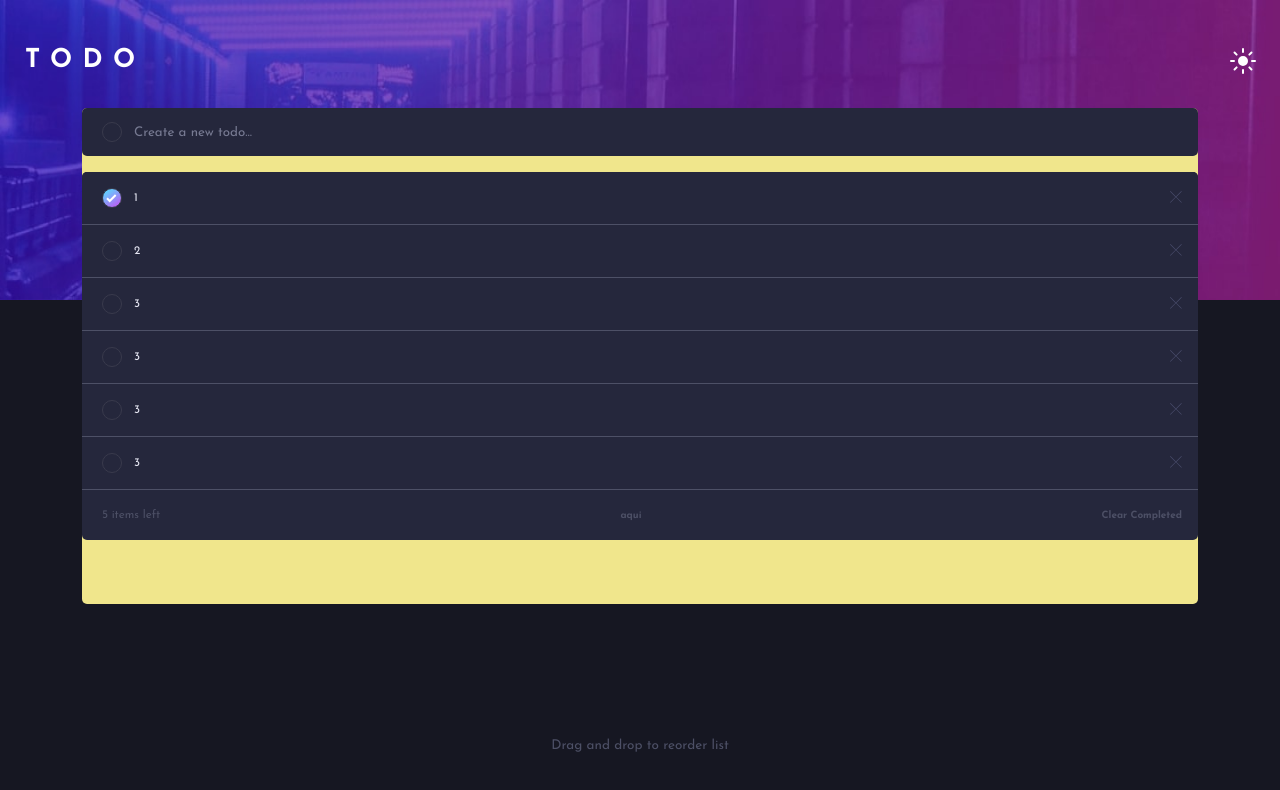
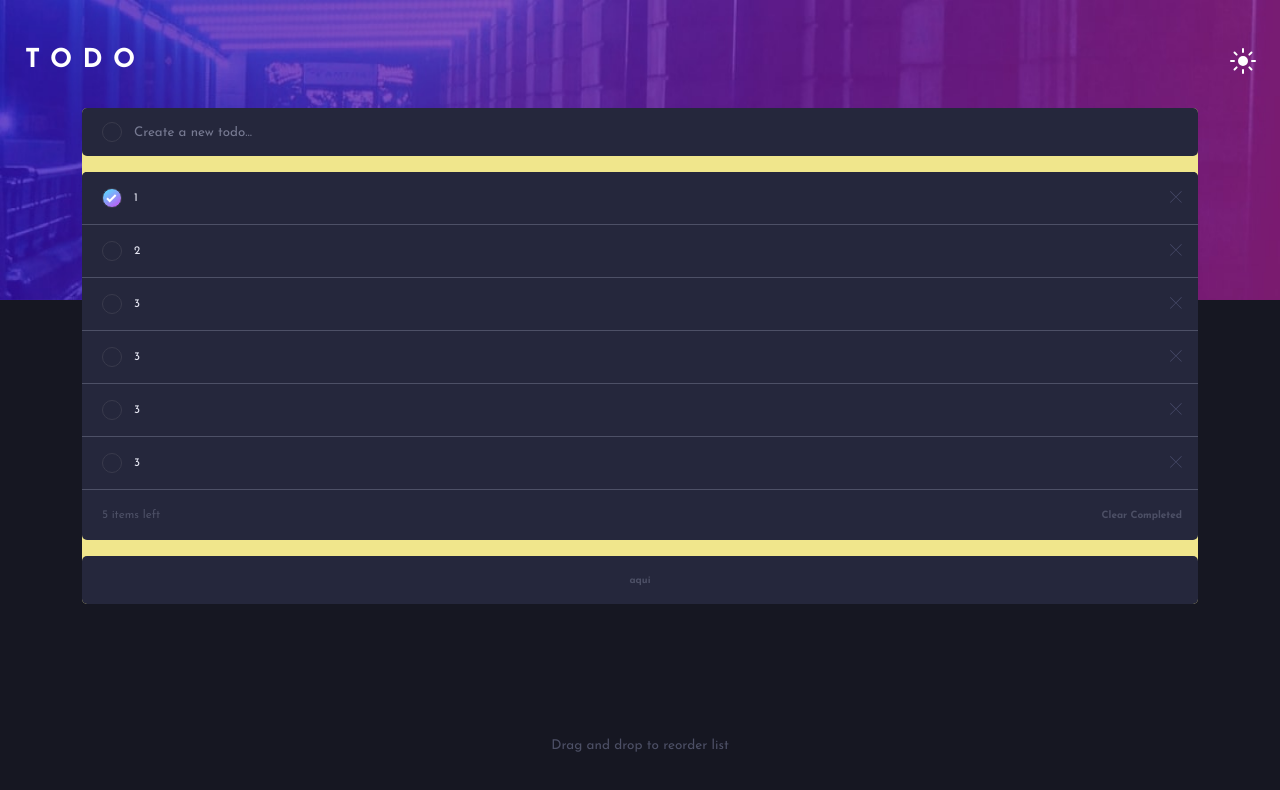
Before and after one commit to JCDMeira/19-todo, a React (Create React App) app: page / in a window 1280 px wide. Shown: the top 790 px of the page. Built offline with nearby package versions, Linux system fonts and the light colour scheme.

Commit message:
feat: add Options filter

```diff
--- a/src/components/Tasks/Options/index.tsx
+++ b/src/components/Tasks/Options/index.tsx
@@ -6,7 +6,7 @@ function Options(): JSX.Element {
   return (
     <S.Wrapper>
       <Paragraph>5 items left</Paragraph>
-      <div>aqui </div>
+      <S.OptionsFilter>aqui </S.OptionsFilter>
       <button className="clearButton">Clear Completed</button>
     </S.Wrapper>
   );
--- a/src/components/Tasks/Options/styled.ts
+++ b/src/components/Tasks/Options/styled.ts
@@ -1,6 +1,6 @@
 import styled from 'styled-components';
 
-export const Wrapper = styled.main`
+export const Wrapper = styled.div`
   width: 87.2vw;
   height: 50px;
 
@@ -26,3 +26,19 @@ export const Wrapper = styled.main`
     color: inherit;
   }
 `;
+
+export const OptionsFilter = styled.div`
+  width: 87.2vw;
+  height: 48px;
+
+  position: absolute;
+  left: 0px;
+  top: 66px;
+
+  background: ${({ theme }) => theme.backgroundCard};
+  border-radius: 5px;
+
+  display: flex;
+  align-items: center;
+  justify-content: center;
+`;
```
